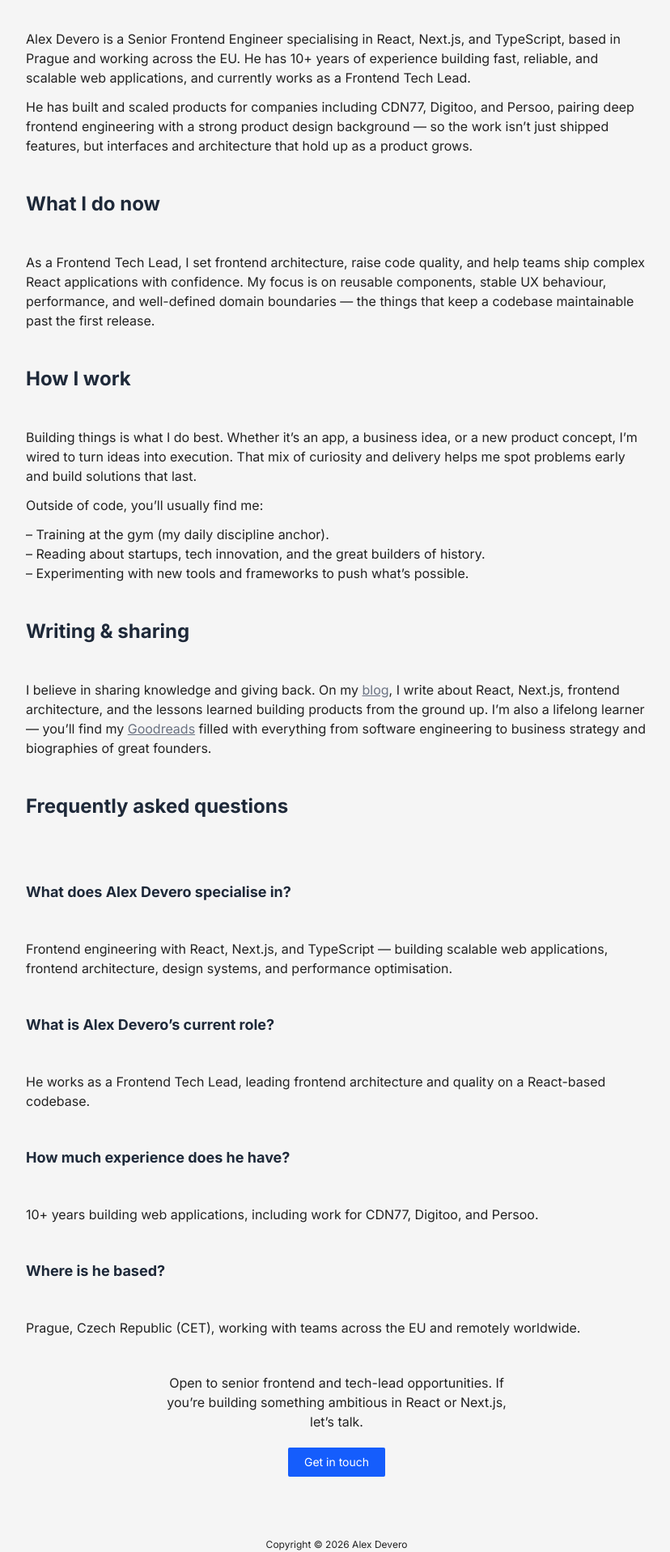
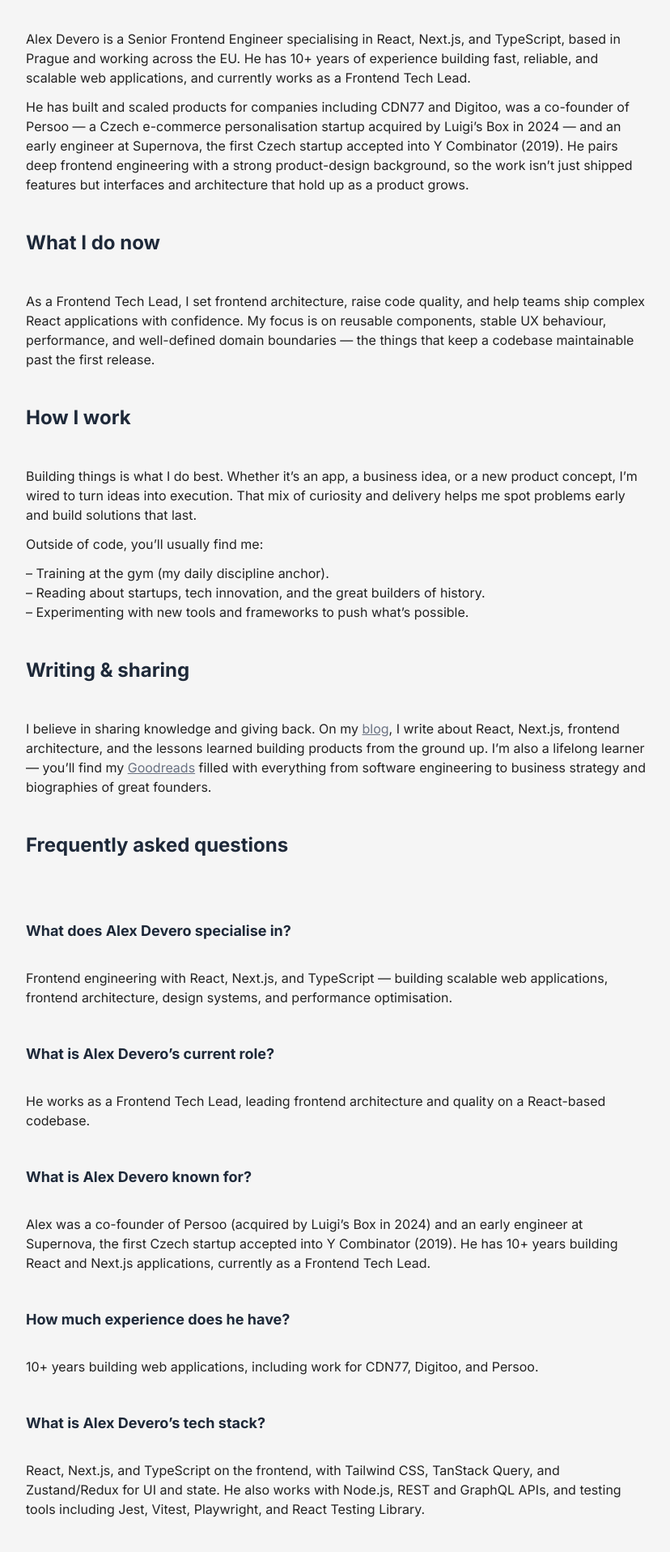
Before and after one commit to alexdevero/alex-devero-website-nextjs, a Next.js app: page /about in a window 1280 px wide. Shown: the part 148-2065 px from the top of the page at 81% size, without its empty margins (224-1052 px from the left). Built offline with nearby package versions, Linux system fonts and the light colour scheme; no server answers; some icons are missing; what next-recaptcha-v3 would draw is missing.

Commit message:
feat: optimise about page for ai search

```diff
--- a/src/components/Pages/AboutPage/AboutPage.tsx
+++ b/src/components/Pages/AboutPage/AboutPage.tsx
@@ -5,11 +5,57 @@ import { Link } from '@/components/Link'
 import { List } from '@/components/List/List'
 import { Typography } from '@/components/Typography'
 import { personalLinks, socialMedia } from '@/constants/links'
-import { getProfilePageJsonLd } from '@/constants/metadata'
+import { type FaqItem, getFaqPageJsonLd, getProfilePageJsonLd } from '@/constants/metadata'
+
+// Single source of truth: rendered as the visible FAQ and as FAQPage JSON-LD,
+// so the structured data always matches what's on the page.
+const faqItems: FaqItem[] = [
+  {
+    question: 'What does Alex Devero specialise in?',
+    answer:
+      'Frontend engineering with React, Next.js, and TypeScript — building scalable web applications, frontend architecture, design systems, and performance optimisation.',
+  },
+  {
+    question: 'What is Alex Devero’s current role?',
+    answer:
+      'He works as a Frontend Tech Lead, leading frontend architecture and quality on a React-based codebase.',
+  },
+  {
+    question: 'What is Alex Devero known for?',
+    answer:
+      'Alex was a co-founder of Persoo (acquired by Luigi’s Box in 2024) and an early engineer at Supernova, the first Czech startup accepted into Y Combinator (2019). He has 10+ years building React and Next.js applications, currently as a Frontend Tech Lead.',
+  },
+  {
+    question: 'How much experience does he have?',
+    answer:
+      '10+ years building web applications, including work for CDN77, Digitoo, and Persoo.',
+  },
+  {
+    question: 'What is Alex Devero’s tech stack?',
+    answer:
+      'React, Next.js, and TypeScript on the frontend, with Tailwind CSS, TanStack Query, and Zustand/Redux for UI and state. He also works with Node.js, REST and GraphQL APIs, and testing tools including Jest, Vitest, Playwright, and React Testing Library.',
+  },
+  {
+    question: 'Is Alex Devero available for hire?',
+    answer:
+      'Yes. Alex is open to senior frontend and Frontend Tech Lead roles — contract or permanent — working remotely or with teams across the EU. He specialises in React, Next.js, and TypeScript.',
+  },
+  {
+    question: 'Where is he based?',
+    answer:
+      'Prague, Czech Republic (CET), working with teams across the EU and remotely worldwide.',
+  },
+  {
+    question: 'What languages does Alex Devero speak?',
+    answer:
+      'English (fluent) and Czech (native), with basic Spanish and French. He works with teams across the EU and remotely worldwide.',
+  },
+]
 
 export const AboutPage = () => (
   <DefaultLayout>
     <JsonLd data={getProfilePageJsonLd()} />
+    <JsonLd data={getFaqPageJsonLd(faqItems)} />
 
     <Typography as="h1" variant="h1" centered>
       About Alex Devero
@@ -24,10 +70,12 @@ export const AboutPage = () => (
         </Typography>
 
         <Typography>
-          He has built and scaled products for companies including CDN77, Digitoo, and Persoo,
-          pairing deep frontend engineering with a strong product design background &mdash; so the
-          work isn&rsquo;t just shipped features, but interfaces and architecture that hold up as a
-          product grows.
+          He has built and scaled products for companies including CDN77 and Digitoo, was a
+          co-founder of Persoo &mdash; a Czech e-commerce personalisation startup acquired by
+          Luigi&rsquo;s Box in 2024 &mdash; and an early engineer at Supernova, the first Czech
+          startup accepted into Y Combinator (2019). He pairs deep frontend engineering with a
+          strong product-design background, so the work isn&rsquo;t just shipped features but
+          interfaces and architecture that hold up as a product grows.
         </Typography>
 
         <Typography as="h2" centered={false} className="mb-1" variant="h4">
@@ -78,35 +126,14 @@ export const AboutPage = () => (
           Frequently asked questions
         </Typography>
 
-        <Typography as="h3" centered={false} className="mb-1" variant="h6">
-          What does Alex Devero specialise in?
-        </Typography>
-        <Typography>
-          Frontend engineering with React, Next.js, and TypeScript &mdash; building scalable web
-          applications, frontend architecture, design systems, and performance optimisation.
-        </Typography>
-
-        <Typography as="h3" centered={false} className="mb-1" variant="h6">
-          What is Alex Devero&rsquo;s current role?
-        </Typography>
-        <Typography>
-          He works as a Frontend Tech Lead, leading frontend architecture and quality on a
-          React-based codebase.
-        </Typography>
-
-        <Typography as="h3" centered={false} className="mb-1" variant="h6">
-          How much experience does he have?
-        </Typography>
-        <Typography>
-          10+ years building web applications, including work for CDN77, Digitoo, and Persoo.
-        </Typography>
-
-        <Typography as="h3" centered={false} className="mb-1" variant="h6">
-          Where is he based?
-        </Typography>
-        <Typography>
-          Prague, Czech Republic (CET), working with teams across the EU and remotely worldwide.
-        </Typography>
+        {faqItems.map(item => (
+          <div key={item.question}>
+            <Typography as="h3" centered={false} className="mb-1" variant="h6">
+              {item.question}
+            </Typography>
+            <Typography>{item.answer}</Typography>
+          </div>
+        ))}
 
         <Cta
           text="Open to senior frontend and tech-lead opportunities. If you’re building something ambitious in React or Next.js, let’s talk."
--- a/src/constants/metadata.ts
+++ b/src/constants/metadata.ts
@@ -181,3 +181,23 @@ export const getCaseStudyJsonLd = ({
     ...(keywords && keywords.length > 0 ? { keywords } : {}),
   }
 }
+
+export type FaqItem = {
+  answer: string
+  question: string
+}
+
+// FAQPage structured data. Pass the same items rendered on the page so the
+// schema always matches the visible Q&A (required by Google).
+export const getFaqPageJsonLd = (items: FaqItem[]): Record<string, unknown> => ({
+  '@context': 'https://schema.org',
+  '@type': 'FAQPage',
+  mainEntity: items.map(item => ({
+    '@type': 'Question',
+    name: item.question,
+    acceptedAnswer: {
+      '@type': 'Answer',
+      text: item.answer,
+    },
+  })),
+})
```
